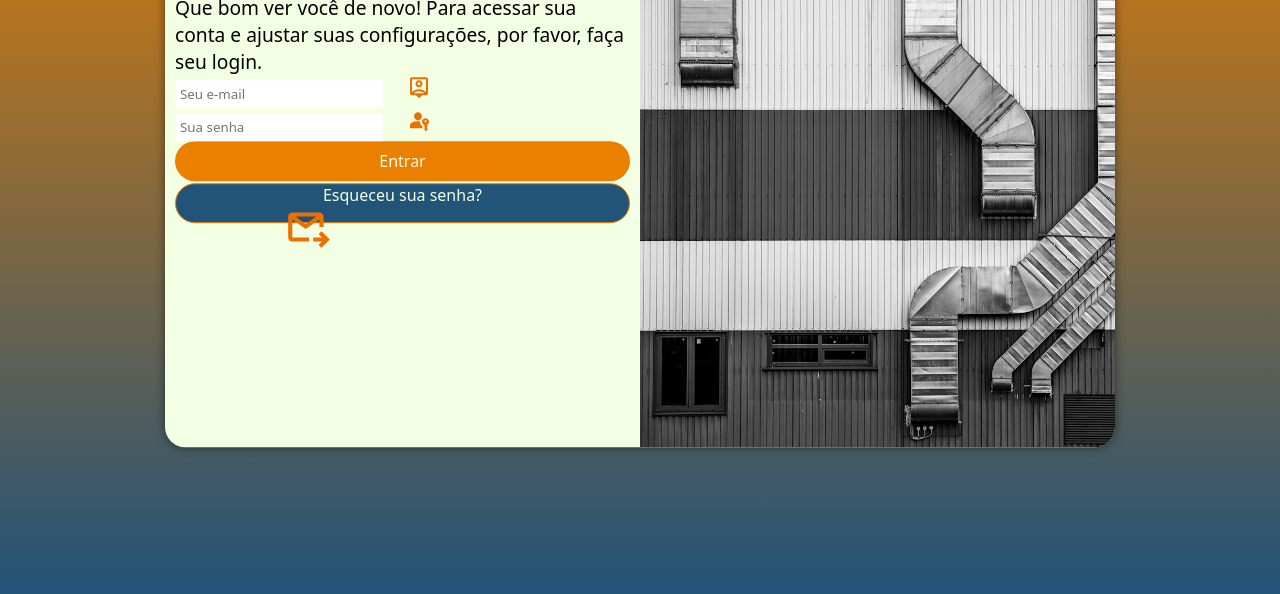
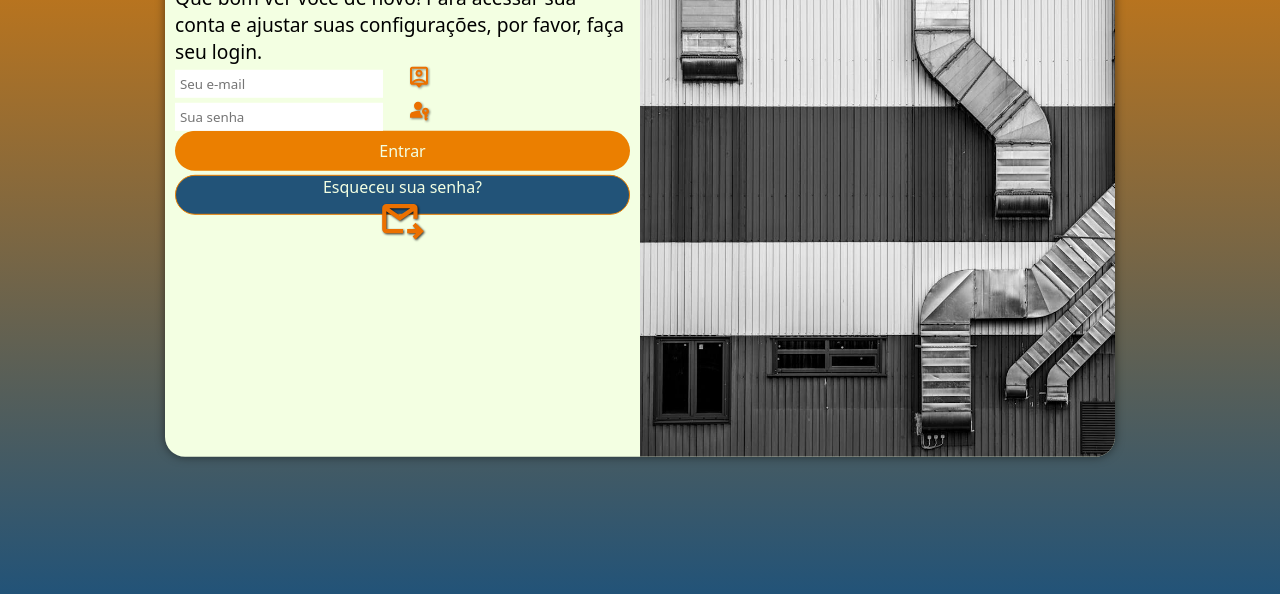
Before and after one commit to call-meRafael/projeto-login, a plain HTML site: page index.html in a window 1280 px wide. Shown: the part 206-800 px from the top of the page. Drawn offline with Linux system fonts and the light colour scheme.

Commit message:
atualizando medidas das queries

```diff
--- a/estilos/media-query.css
+++ b/estilos/media-query.css
@@ -11,14 +11,24 @@
 
     #login > #imagem{
         float: left;
-        width: 30%;
+        width: 40%;
         height: 100%;
     }
 
     #login > #formulario{
         float: right;
-        width: 70%;
+        width: 60%;
     }
+
+    .icone-mail{
+    display: block;
+    margin: auto;
+
+
+    height: 50px;
+    width: 72px;
+    filter: drop-shadow(1px 1px 1px rgba(0, 0, 0, 0.781));
+}
 }
 
 @media (min-width: 992px) {
@@ -40,4 +50,32 @@
         float: left;
         width: 50%;
     }
+
+    form > .botao{
+    display: block;
+    margin-top: 4px;
+    text-align: center;
+    text-decoration: none;
+    font-size: 1em;
+    width: 100%;
+    height: 2.5rem;
+    background-color: #225378;
+    color: #F3FFE2;
+    border: 1px solid #EB7F00;
+    border-radius: 20px;
+    cursor: pointer;
+    transition: transform 0.3s ease;
+
+
 }
+
+    .icone-mail{
+    display: block;
+    margin: auto;
+
+
+    height: 50px;
+    width: 72px;
+    filter: drop-shadow(1px 1px 1px rgba(0, 0, 0, 0.781));
+}
+}
--- a/estilos/style.css
+++ b/estilos/style.css
@@ -47,7 +47,7 @@ a:hover{
 
     background-color:var(--cor04);
     width: 17.8rem;
-    height: 31.60rem;
+    height: 32.90rem;
     border-radius: 1.25rem;
     overflow: clip;
     box-shadow: 0px 0px 10px rgba(0, 0, 0, 0.5);
@@ -78,11 +78,13 @@ a:hover{
 
 .campo-1, .campo-2{
     border: none
+
 }
 
 .campo-1 > label > .person-pin{
     cursor: pointer;
     margin-left: 20px;
+    filter: drop-shadow(1px 1px 1px rgba(0, 0, 0, 0.445));
 }
 
 .campo-1 > input{
@@ -94,7 +96,7 @@ a:hover{
 .campo-2 > label > .pass-key{
     cursor: pointer;
     margin-left: 20px;
-
+    filter: drop-shadow(1px 1px 1px rgba(0, 0, 0, 0.5));
 }
 
 .campo-2 > input{
@@ -122,7 +124,7 @@ form > input[type=submit]:active{
 
 form > .botao{
     display: block;
-    margin-top: 2px;
+    margin-top: 4px;
     text-align: center;
     text-decoration: none;
     font-size: 1em;
@@ -135,10 +137,12 @@ form > .botao{
     cursor: pointer;
     transition: transform 0.3s ease;
 
+
 }
 
 form > .botao:active{
     transform: scale(0.95);
+
 
 }
 
@@ -148,5 +152,5 @@ form > .botao:active{
 
     height: 50px;
     width: 72px;
-
+    filter: drop-shadow(1px 1px 1px rgba(0, 0, 0, 0.781));
 }
```
